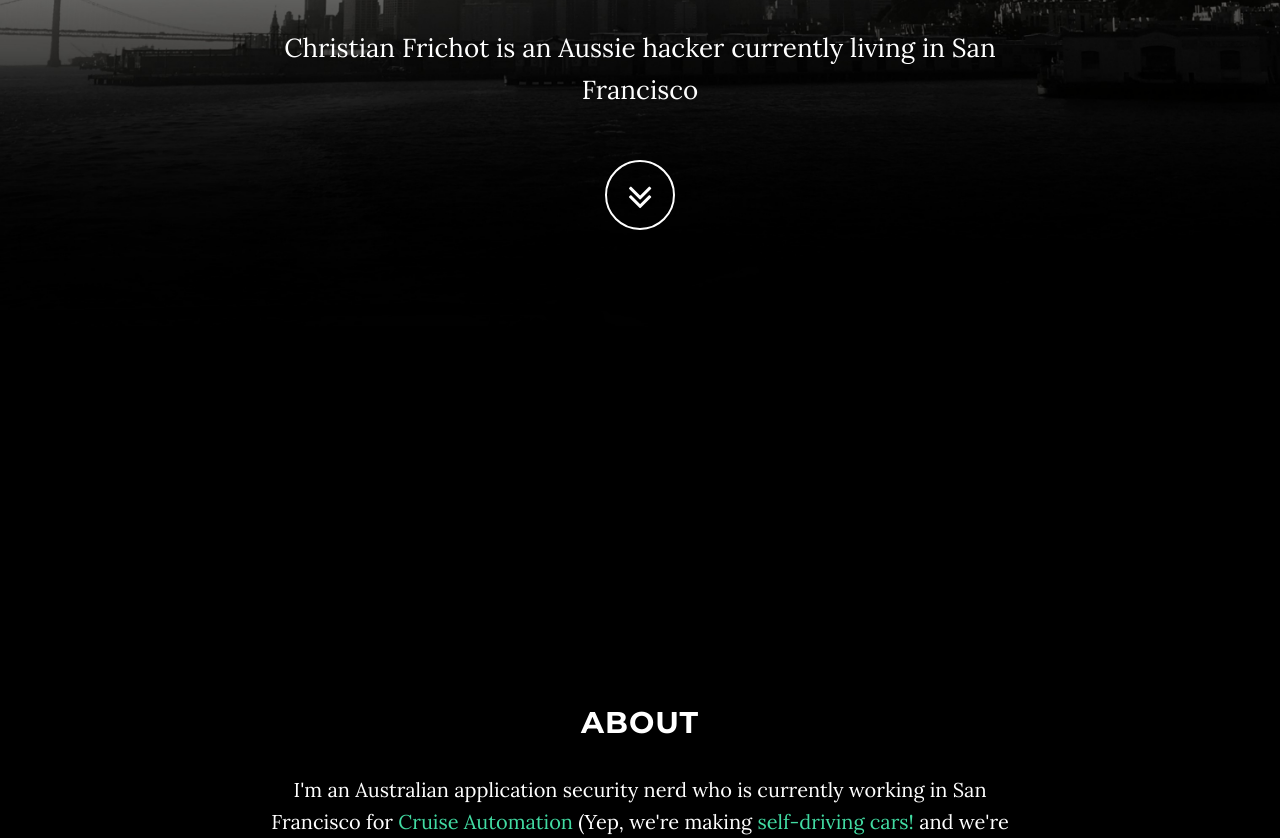
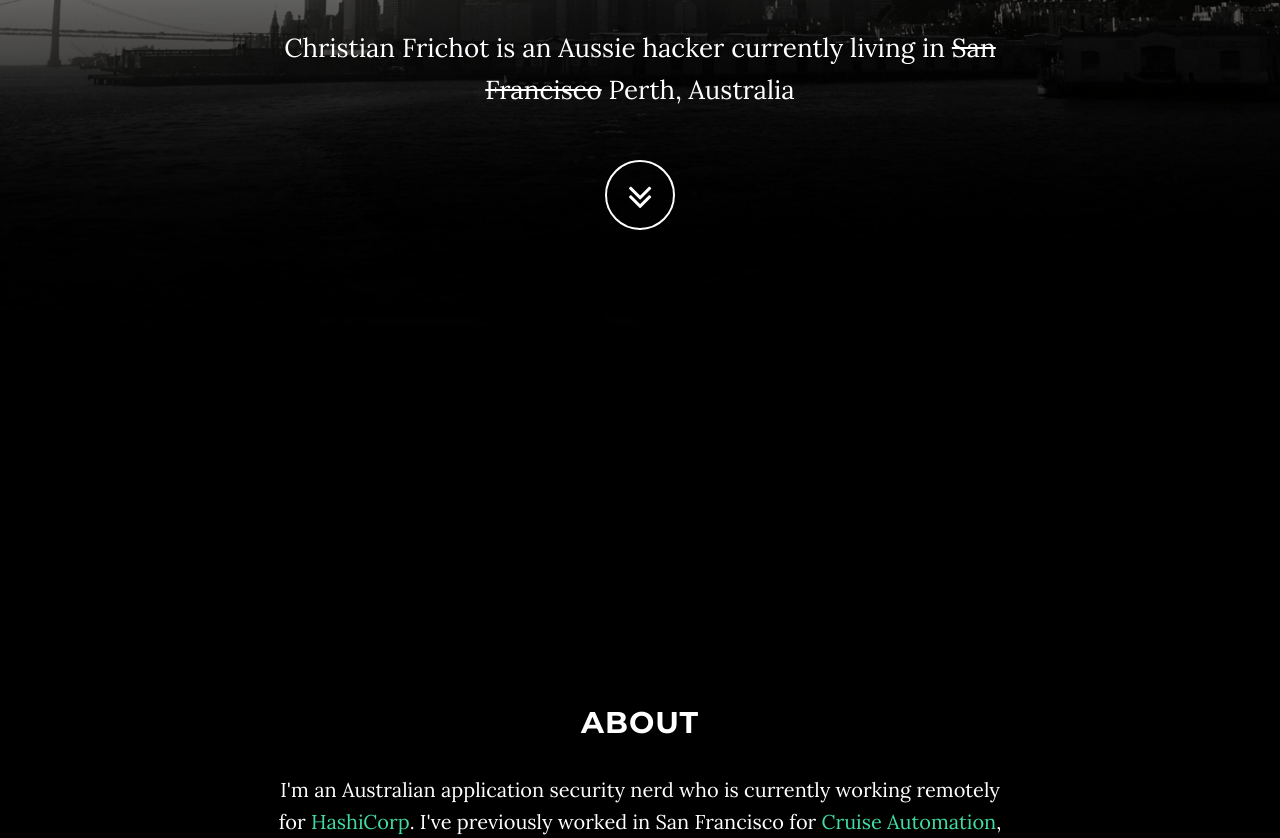
Before and after one commit to xntrik/xntrikwtf, a plain HTML site: page index.html in a window 1280 px wide. Shown: the part 344-1182 px from the top of the page. Drawn offline with nearby package versions, Linux system fonts and the light colour scheme; a script that the page names is missing.

Commit message:
Updated index with HashiCorp and a favicon now

```diff
--- a/index.html
+++ b/index.html
@@ -75,7 +75,7 @@
                 <div class="row">
                     <div class="col-md-8 col-md-offset-2">
                         <h1 class="brand-heading">xntrik.wtf</h1>
-                        <p class="intro-text">Christian Frichot is an Aussie hacker currently living in San Francisco</p>
+                        <p class="intro-text">Christian Frichot is an Aussie hacker currently living in <del>San Francisco</del> Perth, Australia</p>
                         <a href="#about" class="btn btn-circle page-scroll">
                             <i class="fa fa-angle-double-down animated"></i>
                         </a>
@@ -90,7 +90,7 @@
         <div class="row">
             <div class="col-lg-8 col-lg-offset-2">
                 <h2>About</h2>
-                <p>I'm an Australian application security nerd who is currently working in San Francisco for <a href="https://getcruise.com/">Cruise Automation</a> (Yep, we're making <a href="https://techcrunch.com/2017/09/11/gm-and-cruise-announce-first-mass-production-self-driving-car/">self-driving cars!</a> and we're <a href="https://getcruise.com/all-careers?search=security#search-catalog">hiring</a>). I've previously worked at <a href="https://www.salesforce.com">Salesforce</a>, <a href="https://www.linkedin.com">LinkedIn</a> and co-founded <a href="https://www.asteriskinfosec.com.au">Asterisk Information Security</a> in Perth, Australia.</p>
+                <p>I'm an Australian application security nerd who is currently working remotely for <a href="https://hashicorp.com/">HashiCorp</a>. I've previously worked in San Francisco for <a href="https://getcruise.com/">Cruise Automation</a>, <a href="https://www.salesforce.com">Salesforce</a>, <a href="https://www.linkedin.com">LinkedIn</a> and co-founded <a href="https://www.asteriskinfosec.com.au">Asterisk Information Security</a> in Perth, Australia.</p>
                 <p><em>What is this website?</em> Well, I realised I didn't like my <a href="https://about.me/xntrik">about.me</a> page very much, and impulse bought this domain a while back. So, here's my new vanity landing page thingo.</p>
                 <p>I've been involved in a few open source security projects and have also presented at a number of conferences. You can read more about these things in the ... <a class="page-scroll" href="#things">things</a> section.</p>
                 <p>Outside of my professional interests in application security and hacking, I'm also interested in a number of other areas of modern computing, particularly development/operations practices, web-scale/cloud computing and automation. I've been known to dabble in Golang, Ruby, JavaScript and Python, but like most things I'm passionate about, I seem to have a love/hate relationship with each of these languages. The same goes for my opinions on most operating systems (both desktop &amp; mobile). I guess this is what keeps things interesting.</p>
```
Also changed, not shown: favicon.ico (added).
